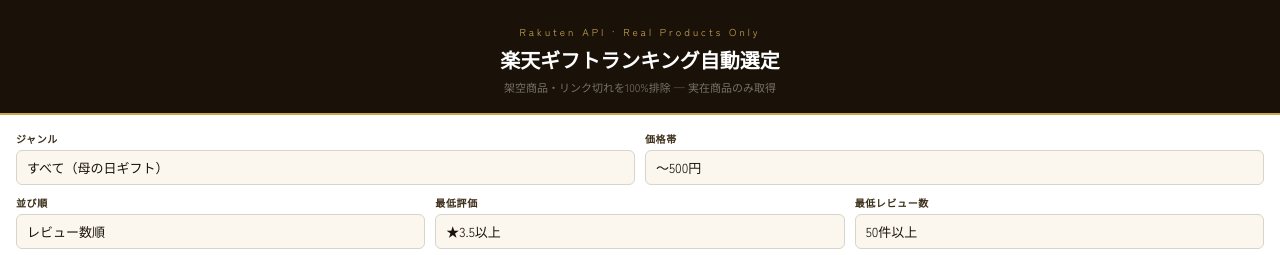
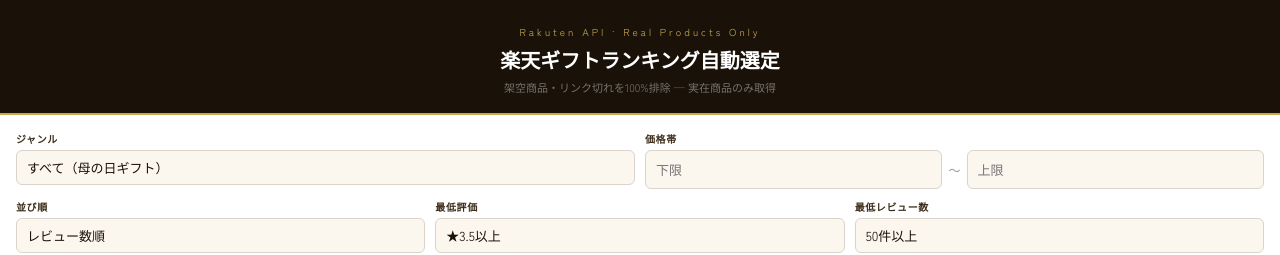
Before and after one commit to norimaki12262621-crypto/rakuten-gift-tool, a plain HTML site: page index.html in a window 1280 px wide. Shown: the top 255 px of the page. Drawn offline with Linux system fonts and the light colour scheme.

Commit message:
Update index.html

```diff
--- a/index.html
+++ b/index.html
@@ -161,16 +161,11 @@
     </div>
     <div>
       <label>価格帯</label>
-      <select id="price">
-        <option value="1:500">〜500円</option>
-  <option value="500:1000">500〜1,000円</option>
-  <option value="1000:2000">1,000〜2,000円</option>
-  <option value="2000:3000">2,000〜3,000円</option>
-  <option value="3000:5000">3,000〜5,000円</option>
-  <option value="5000:10000">5,000〜10,000円</option>
-  <option value="10000:20000">10,000〜20,000円</option>
-  <option value="20000:999999">20,000円〜</option>
-      </select>
+      <div style="display:flex;gap:6px;align-items:center;">
+  <input type="number" id="priceMin" placeholder="下限" min="0" style="width:100%;border:1px solid #D9D3CA;border-radius:6px;padding:9px 10px;font-size:13px;font-family:'Zen Kaku Gothic New',sans-serif;background:var(--cream);color:var(--ink);outline:none;">
+  <span style="color:#999;font-size:12px;flex-shrink:0;">〜</span>
+  <input type="number" id="priceMax" placeholder="上限" min="0" style="width:100%;border:1px solid #D9D3CA;border-radius:6px;padding:9px 10px;font-size:13px;font-family:'Zen Kaku Gothic New',sans-serif;background:var(--cream);color:var(--ink);outline:none;">
+</div>
     </div>
   </div>
   <div class="grid3">
```
